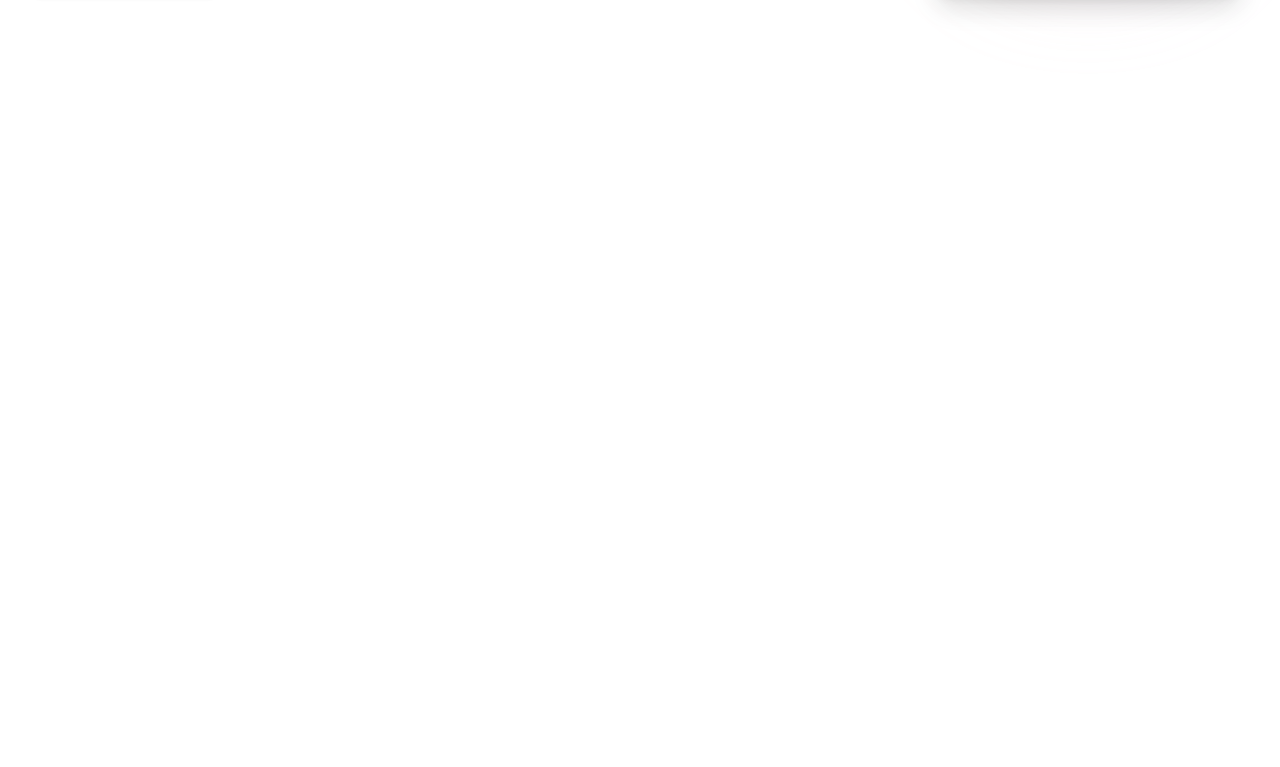
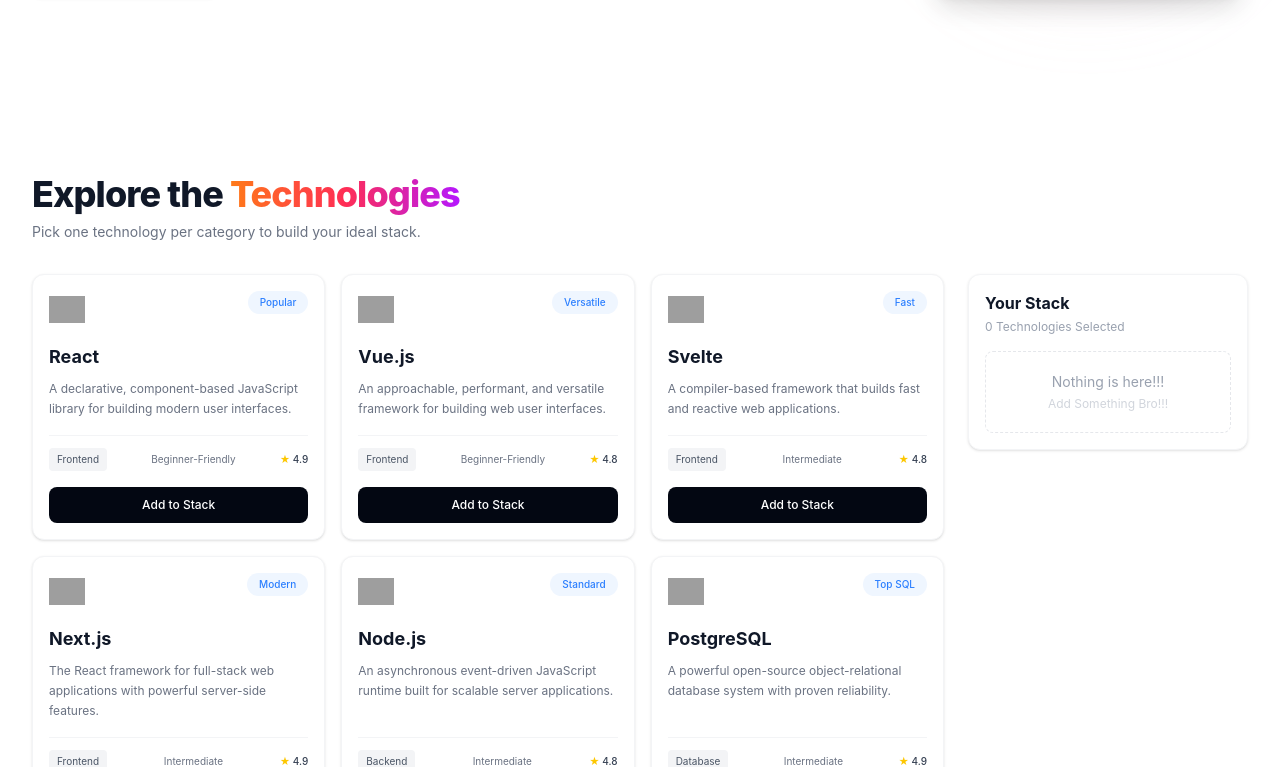
Before and after one commit to dhrubabhattacharjee-2/Assinment-5-Dhruba, a React (Vite) app: page / in a window 1280 px wide. Shown: the part 515-1282 px from the top of the page. Before the commit the page ends 800 px from the top, so only its background shows below. Built offline with nearby package versions, Linux system fonts and the light colour scheme; grey boxes are pictures that could not be loaded.

Commit message:
Added Technology Section and Stack

```diff
--- a/src/App.tsx
+++ b/src/App.tsx
@@ -1,15 +1,19 @@
 import Nav from './components/Nav';
 import Hero from './components/Hero';
-const App = () => {
+import TechSection from './components/TechSection';
+
+function App() {
   return (
     <div className="min-h-screen bg-white">
       <Nav />
       <main>
         <Hero />
+
+        <TechSection />
       </main>
 
     </div>
   );
-};
+}
 
 export default App;
--- a/src/components/Stack.jsx
+++ b/src/components/Stack.jsx
@@ -0,0 +1,76 @@
+const Stack = ({ stack, onRemove, onRemoveAll }) => {
+  return (
+    <aside className="h-fit rounded-xl border border-gray-100 bg-white p-4 shadow-sm lg:sticky lg:top-24">
+
+
+      <div>
+        <h2 className="text-base font-bold text-gray-900">
+          Your Stack
+        </h2>
+
+        <p className="mt-1 text-xs text-gray-400">
+          {stack.length}{" "}
+          {stack.length === 1 ? "Technology" : "Technologies"} Selected
+        </p>
+      </div>
+
+
+      <div className="mt-4 space-y-2">
+        {stack.length === 0 ? (
+          <div className="rounded-lg border border-dashed border-gray-200 p-5 text-center">
+            <p className="text-sm text-gray-400">
+              Nothing is here!!!
+            </p>
+
+            <p className="mt-1 text-xs text-gray-300">
+              Add Something Bro!!!
+            </p>
+          </div>
+        ) : (
+          stack.map((technology) => (
+            <div
+              key={technology.id}
+              className="flex items-center gap-3 rounded-lg border border-gray-100 p-2.5"
+            >
+              <img
+                src={technology.icon}
+                alt={technology.name}
+                className="h-7 w-7 object-contain"
+              />
+
+              <div className="min-w-0 flex-1">
+                <h3 className="truncate text-xs font-semibold text-gray-800">
+                  {technology.name}
+                </h3>
+
+                <p className="text-[10px] text-gray-400">
+                  {technology.category}
+                </p>
+              </div>
+
+              <button
+                onClick={() => onRemove(technology.id)}
+                className="text-gray-400 transition hover:text-red-500"
+                aria-label={`Remove ${technology.name}`}
+              >
+                ×
+              </button>
+            </div>
+          ))
+        )}
+      </div>
+
+
+      {stack.length > 0 && (
+        <button
+          onClick={onRemoveAll}
+          className="mt-5 w-full rounded-lg border border-red-200 py-2 text-xs font-medium text-red-500 transition hover:bg-red-50"
+        >
+          Remove All
+        </button>
+      )}
+    </aside>
+  );
+};
+
+export default Stack;
--- a/src/components/TechCard.jsx
+++ b/src/components/TechCard.jsx
@@ -0,0 +1,61 @@
+const TechCard = ({ technology, onAdd, isAdded }) => {
+  return (
+    <div className="flex h-full flex-col rounded-xl border border-gray-100 bg-white p-4 shadow-sm transition duration-300 hover:-translate-y-1 hover:shadow-md">
+
+
+      <div className="flex items-start justify-between">
+        <img
+          src={technology.icon}
+          alt={technology.name}
+          className="h-9 w-9 object-contain"
+        />
+
+        <span className="rounded-full bg-blue-50 px-3 py-1 text-[10px] font-medium text-blue-500">
+          {technology.badge}
+        </span>
+      </div>
+
+
+      <h3 className="mt-4 text-lg font-bold text-gray-900">
+        {technology.name}
+      </h3>
+
+
+      <p className="mt-2 flex-grow text-xs leading-5 text-gray-500">
+        {technology.description}
+      </p>
+
+
+      <div className="mt-4 flex items-center justify-between border-t border-gray-100 pt-3 text-[10px]">
+
+        <span className="rounded bg-gray-100 px-2 py-1 text-gray-600">
+          {technology.category}
+        </span>
+
+        <span className="text-gray-500">
+          {technology.difficulty}
+        </span>
+
+        <span className="font-medium text-gray-700">
+          <span className="text-yellow-400">★</span>{" "}
+          {technology.rating}
+        </span>
+      </div>
+
+
+      <button
+        onClick={() => onAdd(technology)}
+        disabled={isAdded}
+        className={`mt-4 w-full rounded-lg py-2.5 text-xs font-medium transition ${
+          isAdded
+            ? "cursor-not-allowed bg-green-100 text-green-600"
+            : "bg-gray-950 text-white hover:bg-gray-800"
+        }`}
+      >
+        {isAdded ? "✓ Added to Stack" : "Add to Stack"}
+      </button>
+    </div>
+  );
+};
+
+export default TechCard;
--- a/src/components/TechSection.jsx
+++ b/src/components/TechSection.jsx
@@ -0,0 +1,145 @@
+import { useEffect, useState } from "react";
+import { toast } from "react-toastify";
+
+import TechCard from "./TechCard";
+import Stack from "./Stack";
+
+const TechSection = () => {
+  const [technologies, setTechnologies] = useState([]);
+  const [stack, setStack] = useState([]);
+  const [loading, setLoading] = useState(true);
+
+  // Load JSON data
+  useEffect(() => {
+    const loadTechnologies = async () => {
+      try {
+        const response = await fetch("/data/technologies.json");
+
+        if (!response.ok) {
+          throw new Error("Failed to load technologies");
+        }
+
+        const data = await response.json();
+
+        setTechnologies(data);
+      } catch (error) {
+        console.error(error);
+        toast.error("Failed to load technologies.");
+      } finally {
+        setLoading(false);
+      }
+    };
+
+    loadTechnologies();
+  }, []);
+
+  // Add technology
+  const handleAdd = (technology) => {
+    const alreadyExists = stack.some(
+      (item) => item.id === technology.id
+    );
+
+    if (alreadyExists) {
+      toast.warning(`${technology.name} is already in your stack!`);
+      return;
+    }
+
+    setStack((previousStack) => [
+      ...previousStack,
+      technology,
+    ]);
+
+    toast.success(`${technology.name} added to your stack!`);
+  };
+
+  // Remove one
+  const handleRemove = (id) => {
+    const removedTechnology = stack.find(
+      (item) => item.id === id
+    );
+
+    setStack((previousStack) =>
+      previousStack.filter((item) => item.id !== id)
+    );
+
+    if (removedTechnology) {
+      toast.info(`${removedTechnology.name} removed.`);
+    }
+  };
+
+  // Remove all
+  const handleRemoveAll = () => {
+    setStack([]);
+
+    toast.info("All technologies removed.");
+  };
+
+  // Loading
+  if (loading) {
+    return (
+      <section
+        id="technologies"
+        className="mx-auto max-w-7xl px-5 py-20 lg:px-8"
+      >
+        <div className="flex min-h-60 items-center justify-center">
+          <div className="text-center">
+            <div className="mx-auto h-8 w-8 animate-spin rounded-full border-4 border-gray-200 border-t-pink-500"></div>
+
+            <p className="mt-3 text-sm text-gray-500">
+              Loading technologies...
+            </p>
+          </div>
+        </div>
+      </section>
+    );
+  }
+
+  return (
+    <section
+      id="technologies"
+      className="mx-auto max-w-7xl px-5 py-12 lg:px-8 lg:py-20"
+    >
+
+      {/* Section heading */}
+      <div className="mb-8">
+        <h2 className="text-3xl font-extrabold tracking-tight text-gray-900 sm:text-4xl">
+          Explore the{" "}
+          <span className="brand-gradient">
+            Technologies
+          </span>
+        </h2>
+
+        <p className="mt-2 text-sm text-gray-500">
+          Pick one technology per category to build your ideal stack.
+        </p>
+      </div>
+
+      {/* Main layout */}
+      <div className="grid gap-6 lg:grid-cols-[1fr_280px]">
+
+        {/* Cards */}
+        <div className="grid grid-cols-1 gap-4 sm:grid-cols-2 xl:grid-cols-3">
+          {technologies.map((technology) => (
+            <TechCard
+              key={technology.id}
+              technology={technology}
+              onAdd={handleAdd}
+              isAdded={stack.some(
+                (item) => item.id === technology.id
+              )}
+            />
+          ))}
+        </div>
+
+        {/* Stack */}
+        <Stack
+          stack={stack}
+          onRemove={handleRemove}
+          onRemoveAll={handleRemoveAll}
+        />
+      </div>
+    </section>
+  );
+};
+
+export default TechSection;
```
